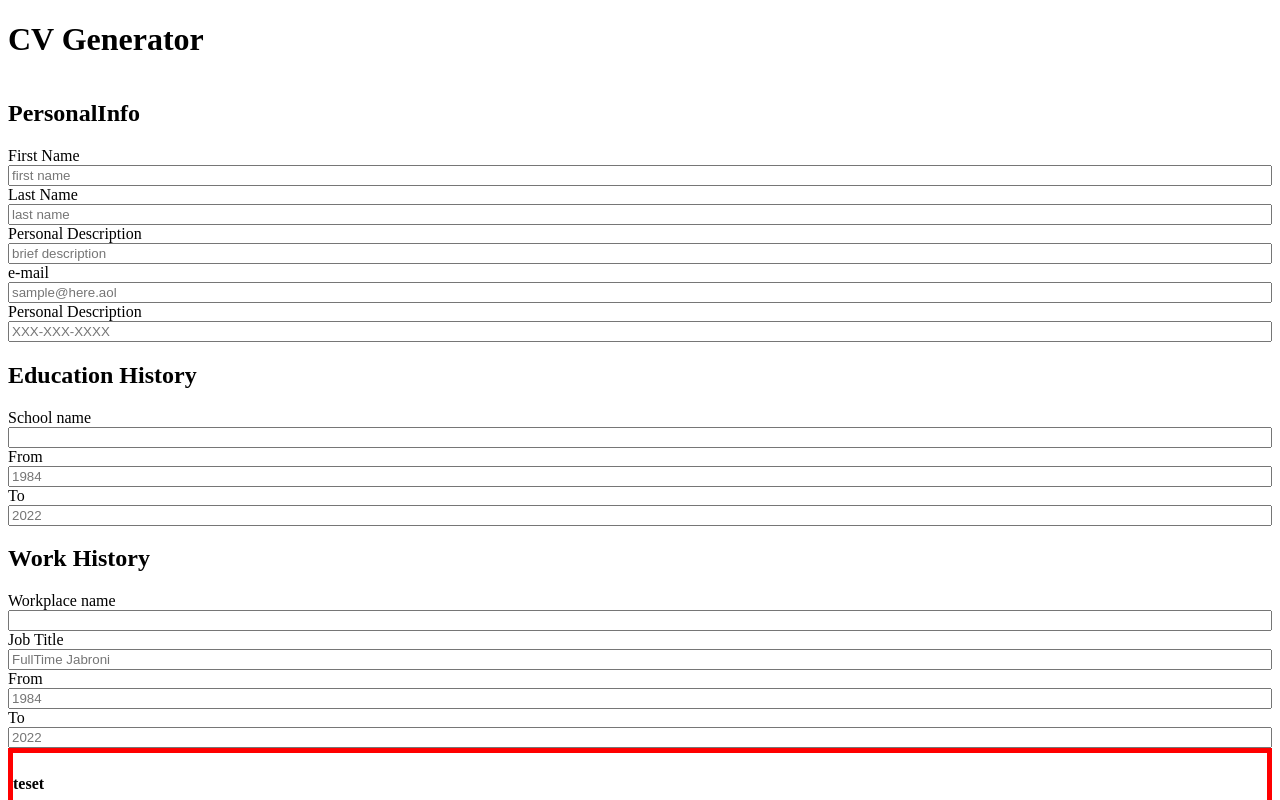
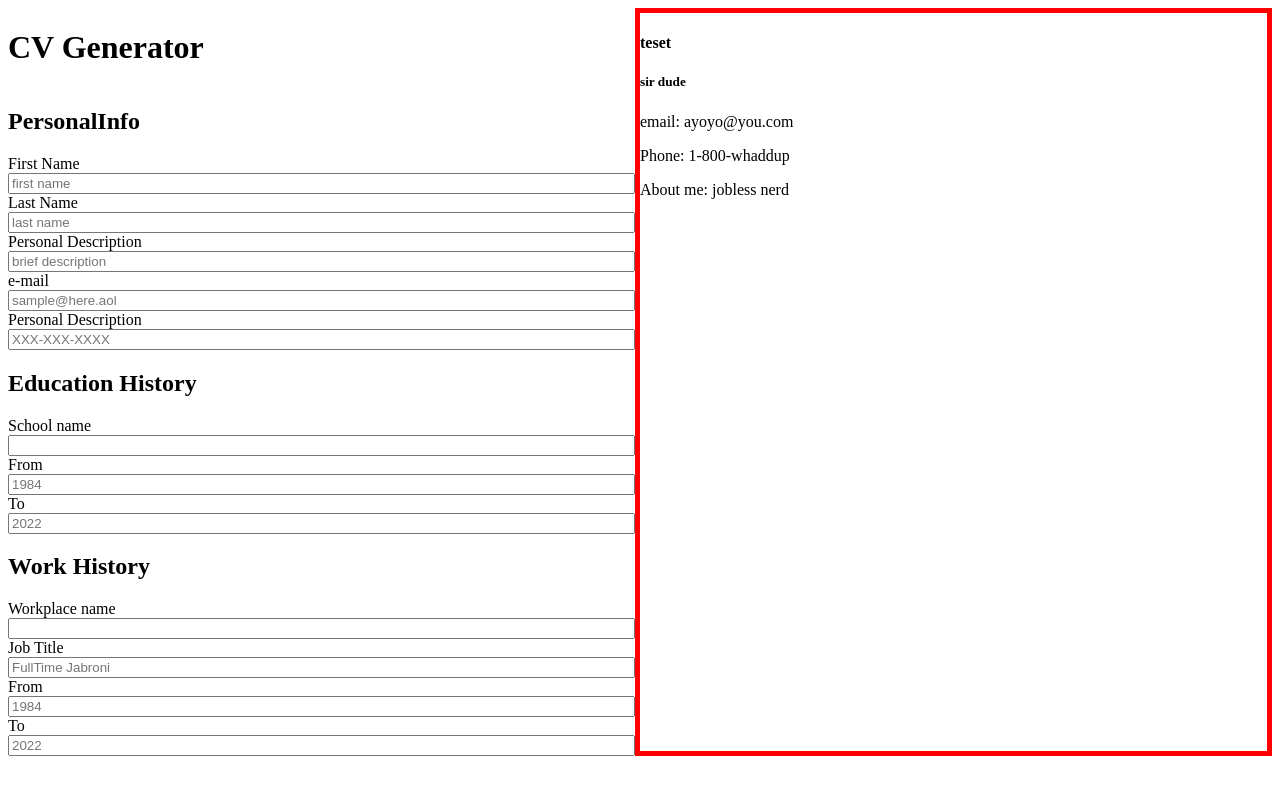
Before and after one commit to daygoDao/cv-project, a React (Create React App) app: page / in a window 1280 px wide. Shown: the top 800 px of the page. Built offline with nearby package versions, Linux system fonts and the light colour scheme.

Commit message:
consolidate code and flex flow roe for form and preview

```diff
--- a/src/App.js
+++ b/src/App.js
@@ -1,20 +1,31 @@
-import React, { Component } from "react";
+import { useState } from "react";
 import CVform from "./components/CVform";
+import Preview from "./components/Preview";
 
-class App extends Component {
-  constructor() {
-    super();
-    this.state = {
-      things: [],
-    };
-  }
-  render() {
-    return (
-      <div className="App">
-        <CVform />
-      </div>
-    );
-  }
-}
+const App = () => {
+  //person desc state
+  const [personState, setPersonState] = useState({
+    firstName: "sir",
+    lastName: "dude",
+    personalDesc: "jobless nerd",
+    email: "ayoyo@you.com",
+    phone: "1-800-whaddup",
+  });
 
+  // const updatePersons = (e) => {
+  //   console.log(e);
+  //   setPersonState((prevState) => {
+  //     return {
+  //       ...prevState,
+  //     };
+  //   });
+  // };
+
+  return (
+    <div className="App">
+      <CVform />
+      <Preview person={personState} />
+    </div>
+  );
+};
 export default App;
--- a/src/components/CVform.js
+++ b/src/components/CVform.js
@@ -1,36 +1,14 @@
-import { useState } from "react";
 import PersonalInfo from "./PersonalInfo";
 import EducationHistory from "./EducationHistory";
 import WorkHistory from "./WorkHistory";
-import Preview from "./Preview";
 
 const CVform = () => {
-  //person desc state
-  const [personState, setPersonState] = useState({
-    firstName: "sir",
-    lastName: "dude",
-    personalDesc: "jobless nerd",
-    email: "ayoyo@you.com",
-    phone: "1-800-whaddup",
-  });
-
-  const updatePersons = (e) => {
-    console.log(e);
-    setPersonState((prevState) => {
-      return {
-        ...prevState,
-      };
-    });
-  };
-
-  // console.log(personState)
   return (
     <form>
       <h1>CV Generator</h1>
-      <PersonalInfo onChange={updatePersons} />
+      <PersonalInfo />
       <EducationHistory />
       <WorkHistory />
-      <Preview person={personState} />
     </form>
   );
 };
--- a/src/components/Preview.js
+++ b/src/components/Preview.js
@@ -2,7 +2,7 @@ import React from 'react'
 
 const Preview = ({person}) => {
   const {firstName, lastName, personalDesc, email,phone} = person;
-  console.log(firstName)
+
   return (
     <div className='cvPreview'>
         <section className='cvPersonalDesc'>
--- a/src/style.css
+++ b/src/style.css
@@ -5,6 +5,16 @@
     flex-direction: column;
 }
 
+form {
+    width: 50%;
+}
+
 .cvPreview {
     border: 5px solid red;
+    width: 50%;
 }
+
+.App {
+    display: flex;
+    flex-direction: row;
+}
```
